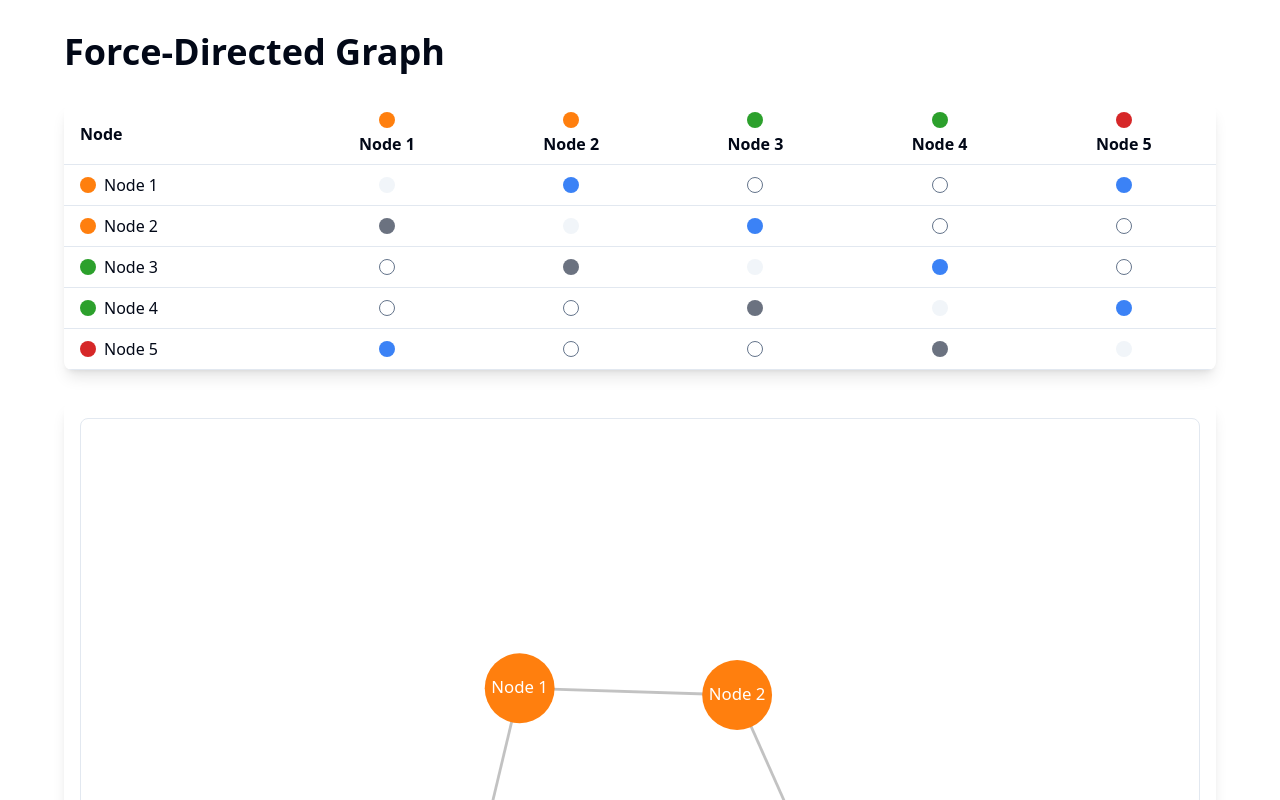
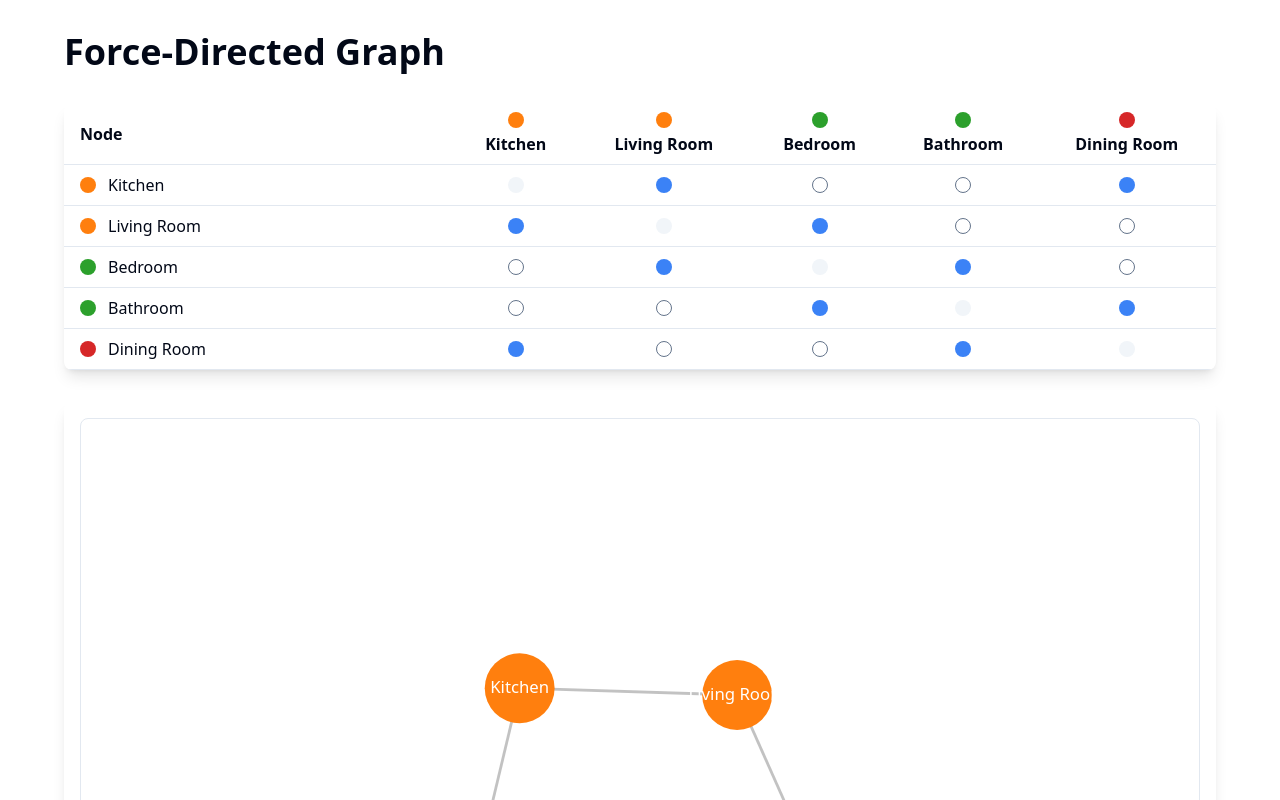
Before and after one commit to tarwich/force, a React (Vite) app: page / in a window 1280 px wide. Shown: the top 800 px of the page. Built offline with nearby package versions, Linux system fonts and the light colour scheme.

Commit message:
Node names are editable

```diff
--- a/package.json
+++ b/package.json
@@ -12,7 +12,6 @@
     "class-variance-authority": "^0.7.0",
     "clsx": "^2.0.0",
     "d3": "^7.8.5",
-    "immer": "^10.1.1",
     "lucide-react": "^0.303.0",
     "react": "^18.2.0",
     "react-dom": "^18.2.0",
--- a/src/app.tsx
+++ b/src/app.tsx
@@ -1,8 +1,10 @@
 import * as d3 from 'd3';
+import { nanoid } from 'nanoid';
 import { useEffect, useRef, useState } from 'react';
 
 interface Node extends d3.SimulationNodeDatum {
   id: string;
+  name: string;
   group: number;
   connections: string[];
 }
@@ -13,13 +15,34 @@ interface Link extends d3.SimulationLinkDatum<Node> {
 
 const initialData: { nodes: Node[] } = {
   nodes: [
-    { id: 'Node 1', group: 1, connections: ['Node 2', 'Node 5'] },
-    { id: 'Node 2', group: 1, connections: ['Node 3'] },
-    { id: 'Node 3', group: 2, connections: ['Node 4'] },
-    { id: 'Node 4', group: 2, connections: ['Node 5'] },
-    { id: 'Node 5', group: 3, connections: ['Node 1'] },
+    { id: nanoid(), name: 'Kitchen', group: 1, connections: [] },
+    { id: nanoid(), name: 'Living Room', group: 1, connections: [] },
+    { id: nanoid(), name: 'Bedroom', group: 2, connections: [] },
+    { id: nanoid(), name: 'Bathroom', group: 2, connections: [] },
+    { id: nanoid(), name: 'Dining Room', group: 3, connections: [] },
   ],
 };
+
+initialData.nodes[0].connections = [
+  initialData.nodes[1].id,
+  initialData.nodes[4].id,
+];
+initialData.nodes[1].connections = [
+  initialData.nodes[0].id,
+  initialData.nodes[2].id,
+];
+initialData.nodes[2].connections = [
+  initialData.nodes[1].id,
+  initialData.nodes[3].id,
+];
+initialData.nodes[3].connections = [
+  initialData.nodes[2].id,
+  initialData.nodes[4].id,
+];
+initialData.nodes[4].connections = [
+  initialData.nodes[0].id,
+  initialData.nodes[3].id,
+];
 
 export default function App() {
   const svgRef = useRef<SVGSVGElement>(null);
@@ -134,7 +157,7 @@ export default function App() {
       .selectAll('text')
       .data(graphData.nodes)
       .join('text')
-      .text((d) => d.id)
+      .text((d) => d.name)
       .attr('text-anchor', 'middle')
       .attr('dominant-baseline', 'middle')
       .attr('font-size', '12px')
@@ -202,7 +225,7 @@ export default function App() {
                           backgroundColor: d3.schemeCategory10[node.group % 10],
                         }}
                       ></span>
-                      {node.id}
+                      {node.name}
                     </div>
                   </th>
                 ))}
@@ -220,7 +243,25 @@ export default function App() {
                             d3.schemeCategory10[rowNode.group % 10],
                         }}
                       ></span>
-                      {rowNode.id}
+                      <input
+                        type="text"
+                        value={rowNode.name}
+                        onChange={(e) => {
+                          const newName = e.target.value;
+                          setGraphData((state) => {
+                            // Update the node's ID
+                            const node = state.nodes.find(
+                              (n) => n.id === rowNode.id
+                            );
+                            if (node) {
+                              node.name = newName;
+                            }
+
+                            return { ...state };
+                          });
+                        }}
+                        className="bg-transparent border-none focus:outline-none focus:ring-1 focus:ring-primary px-1 rounded"
+                      />
                     </div>
                   </td>
                   {graphData.nodes.map((colNode) => {
```
Also changed, not shown: 1 other file (tests, documents, lock files or other folders).
